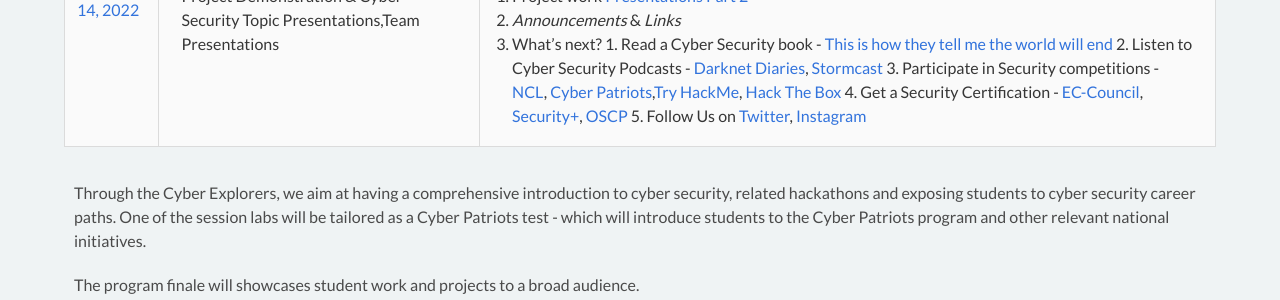
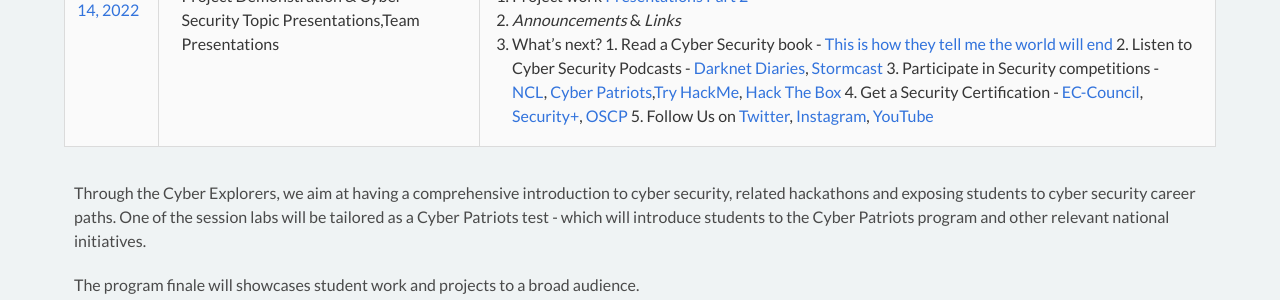
Before and after one commit to cyberdefendersprogram/www-homepage, a Jekyll site: the page built from pages/programs/cyberexplorers-ncat.md, in a window 1280 px wide and 900 px high, scrolled down 3235 px. Shown: the part 154-454 px from the top of the window. Built offline with Jekyll 4.4.1, drawn with Linux system fonts in a browser that asks for light colours; nearby versions of some CDN libraries.

Commit message:
Update cyber-explorers-ncat.yml

```diff
--- a/_data/cyber-explorers-ncat.yml
+++ b/_data/cyber-explorers-ncat.yml
@@ -118,4 +118,4 @@
         2. Listen to Cyber Security Podcasts - [Darknet Diaries](https://darknetdiaries.com/), [Stormcast](https://isc.sans.edu/podcast.html)
         3. Participate in Security competitions - [NCL](https://nationalcyberleague.org/), [Cyber Patriots](),[Try HackMe](https://tryhackme.com/), [Hack The Box](https://www.hackthebox.com/)
         4. Get a Security Certification - [EC-Council](https://www.eccouncil.org/), [Security+](), [OSCP](https://www.offensive-security.com/)
-        5. Follow Us on [Twitter](https://twitter.com/ProgramCyber), [Instagram](https://www.instagram.com/cyberdefendersprogram/)
+        5. Follow Us on [Twitter](https://twitter.com/ProgramCyber), [Instagram](https://www.instagram.com/cyberdefendersprogram/), [YouTube](https://www.youtube.com/channel/UCWHM0a8hq3arLEAbiAQh7PA)
```
